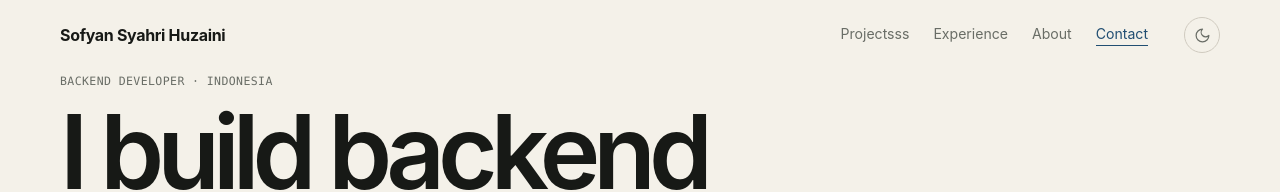
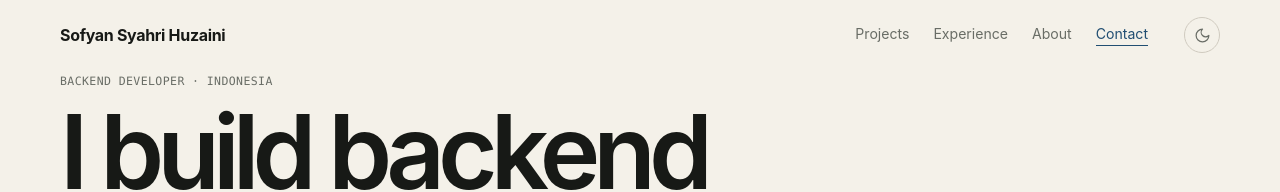
Before and after one commit to sfyn-project/sofyan-portfolio, a React (Vite) app: page / in a window 1280 px wide. Shown: the top 192 px of the page. Built offline with nearby package versions, Linux system fonts and the light colour scheme.

Commit message:
testing modified

```diff
--- a/src/components/Navbar.jsx
+++ b/src/components/Navbar.jsx
@@ -114,7 +114,7 @@ export default function Navbar() {
             {site.name}
           </Link>
           <nav className="nav-links" aria-label="Main navigation">
-            <SectionLink {...sectionLinkProps('#work')}>Projectsss</SectionLink>
+            <SectionLink {...sectionLinkProps('#work')}>Projects</SectionLink>
             <SectionLink {...sectionLinkProps('#experience')}>Experience</SectionLink>
             <SectionLink {...sectionLinkProps('#about')}>About</SectionLink>
             <a
```
